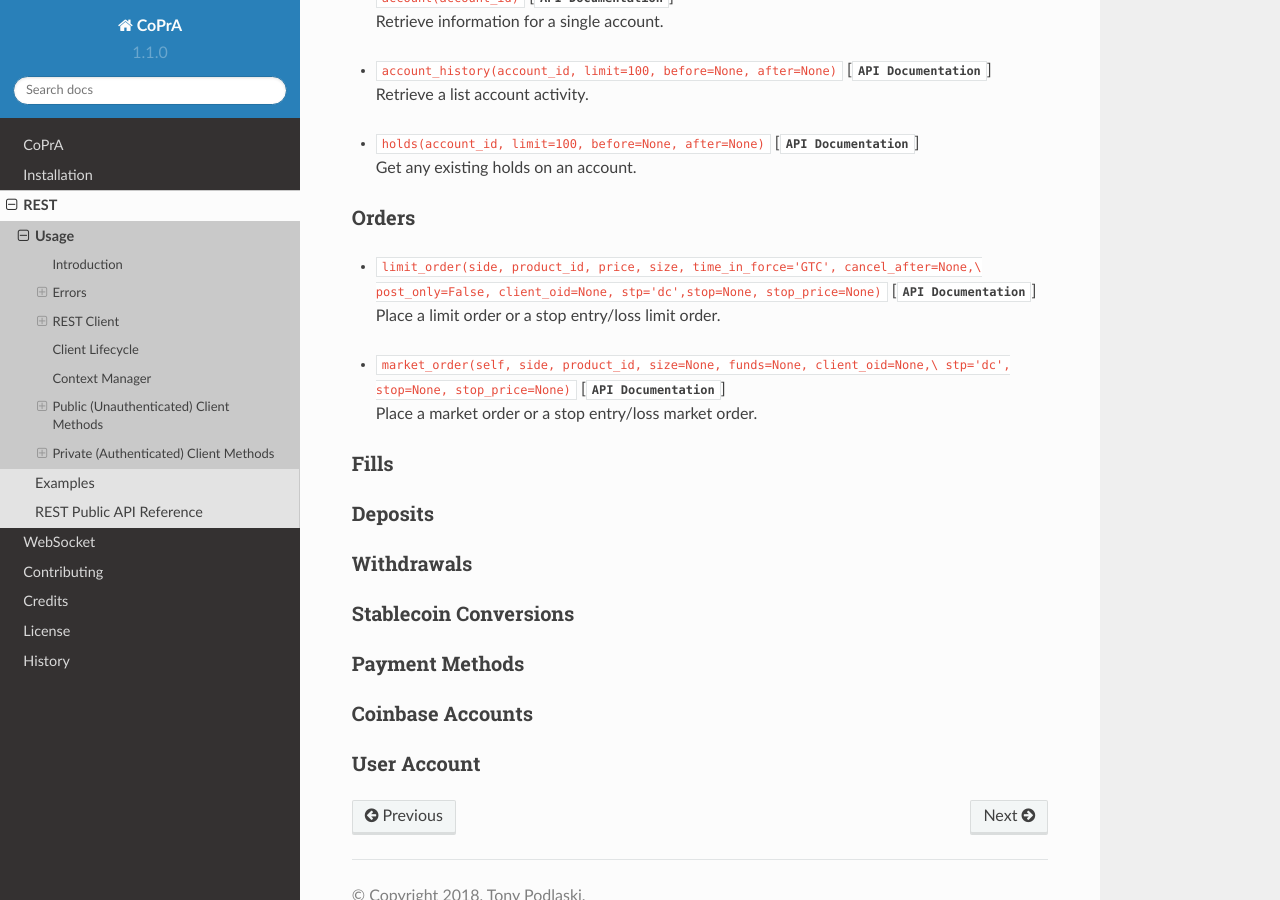
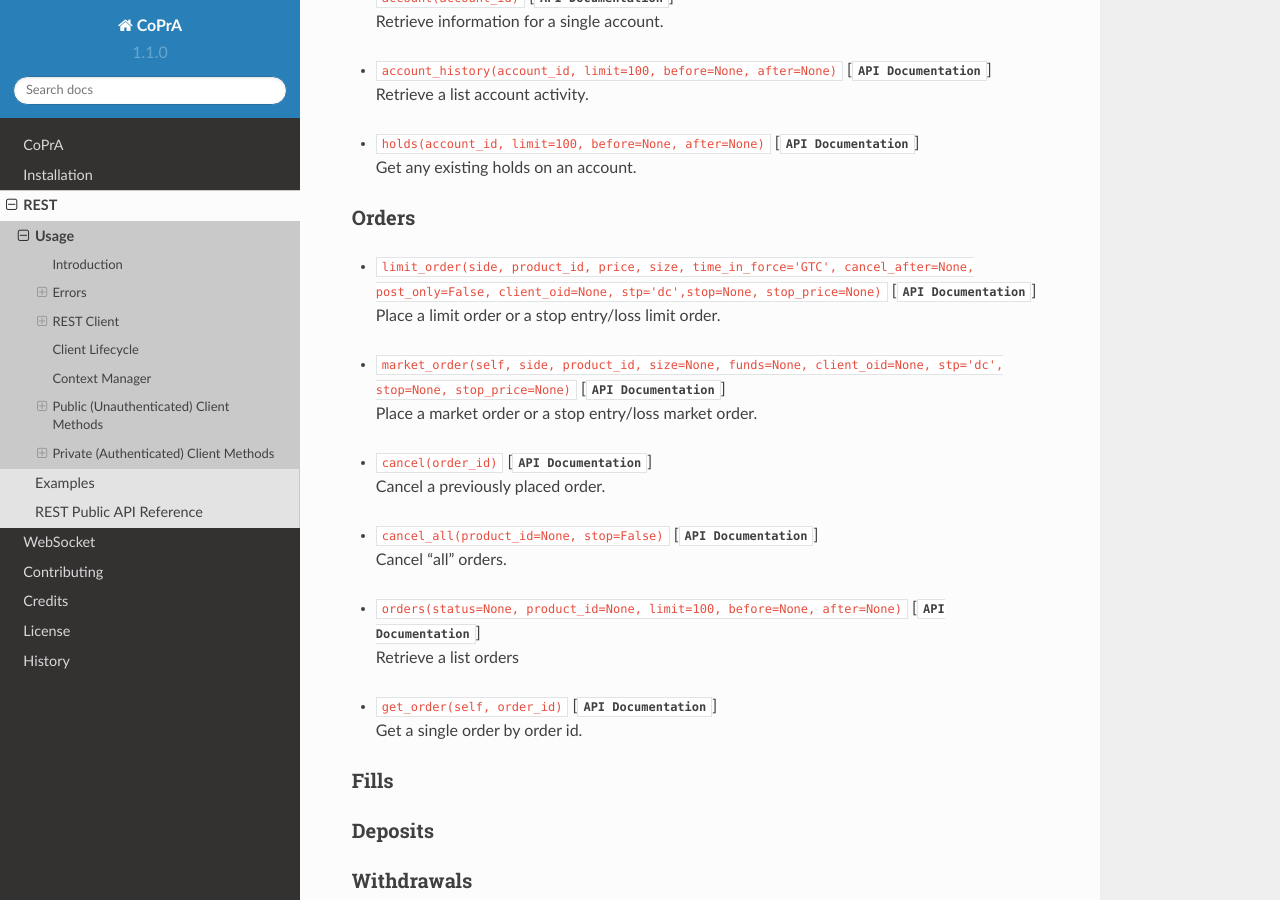
Before and after one commit to tpodlaski/copra, a Sphinx documentation site: the page built from docs/rest/usage.rst, in a window 1280 px wide and 900 px high, scrolled down 5215 px. Built offline with Sphinx 7.4.7 and the Read the Docs theme 2.0.0, drawn with Linux system fonts in a browser that asks for light colours.

Commit message:
Update usage.rst

```diff
--- a/docs/rest/usage.rst
+++ b/docs/rest/usage.rst
@@ -204,14 +204,28 @@ Orders
 ++++++
 
 *
-    | ``limit_order(side, product_id, price, size, time_in_force='GTC', cancel_after=None,\
-        post_only=False, client_oid=None, stp='dc',stop=None, stop_price=None)`` [:meth:`API Documentation <copra.rest.Client.limit_order>`]
+    | ``limit_order(side, product_id, price, size, time_in_force='GTC', cancel_after=None, post_only=False, client_oid=None, stp='dc',stop=None, stop_price=None)`` [:meth:`API Documentation <copra.rest.Client.limit_order>`]
     | Place a limit order or a stop entry/loss limit order.
 
 *
-    | ``market_order(self, side, product_id, size=None, funds=None, client_oid=None,\
-                     stp='dc', stop=None, stop_price=None)`` [:meth:`API Documentation <copra.rest.Client.market_order>`]
+    | ``market_order(self, side, product_id, size=None, funds=None, client_oid=None, stp='dc', stop=None, stop_price=None)`` [:meth:`API Documentation <copra.rest.Client.market_order>`]
     | Place a market order or a stop entry/loss market order.
+
+*
+    | ``cancel(order_id)`` [:meth:`API Documentation <copra.rest.Clientcancel>`]
+    | Cancel a previously placed order.
+
+*
+    | ``cancel_all(product_id=None, stop=False)`` [:meth:`API Documentation <copra.rest.Clientcancel_all>`]
+    | Cancel "all" orders.
+
+*
+    | ``orders(status=None, product_id=None, limit=100, before=None, after=None)`` [:meth:`API Documentation <copra.rest.Client.orders>`]
+    | Retrieve a list orders
+
+*
+    | ``get_order(self, order_id)`` [:meth:`API Documentation <copra.rest.Client.get_order>`]
+    | Get a single order by order id.
 
 Fills
 +++++
```
